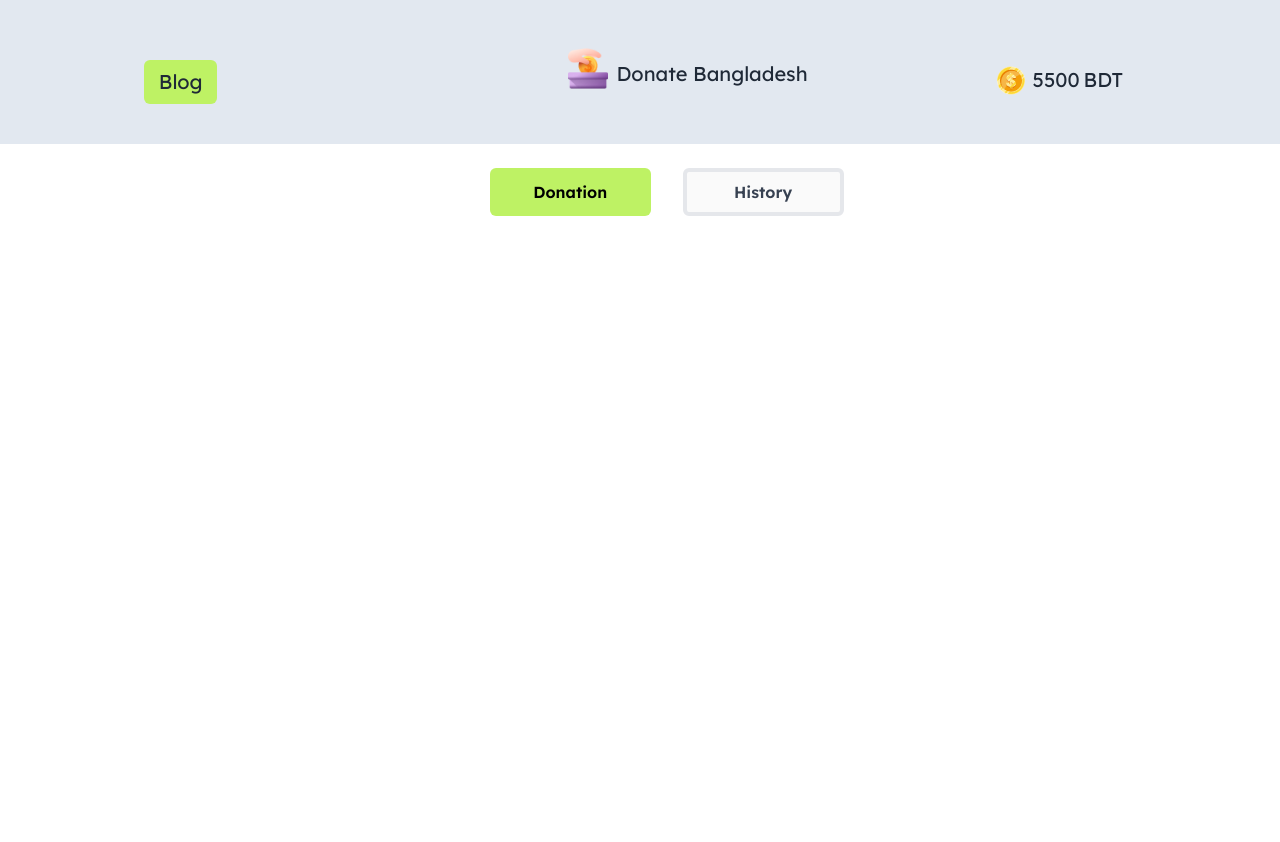
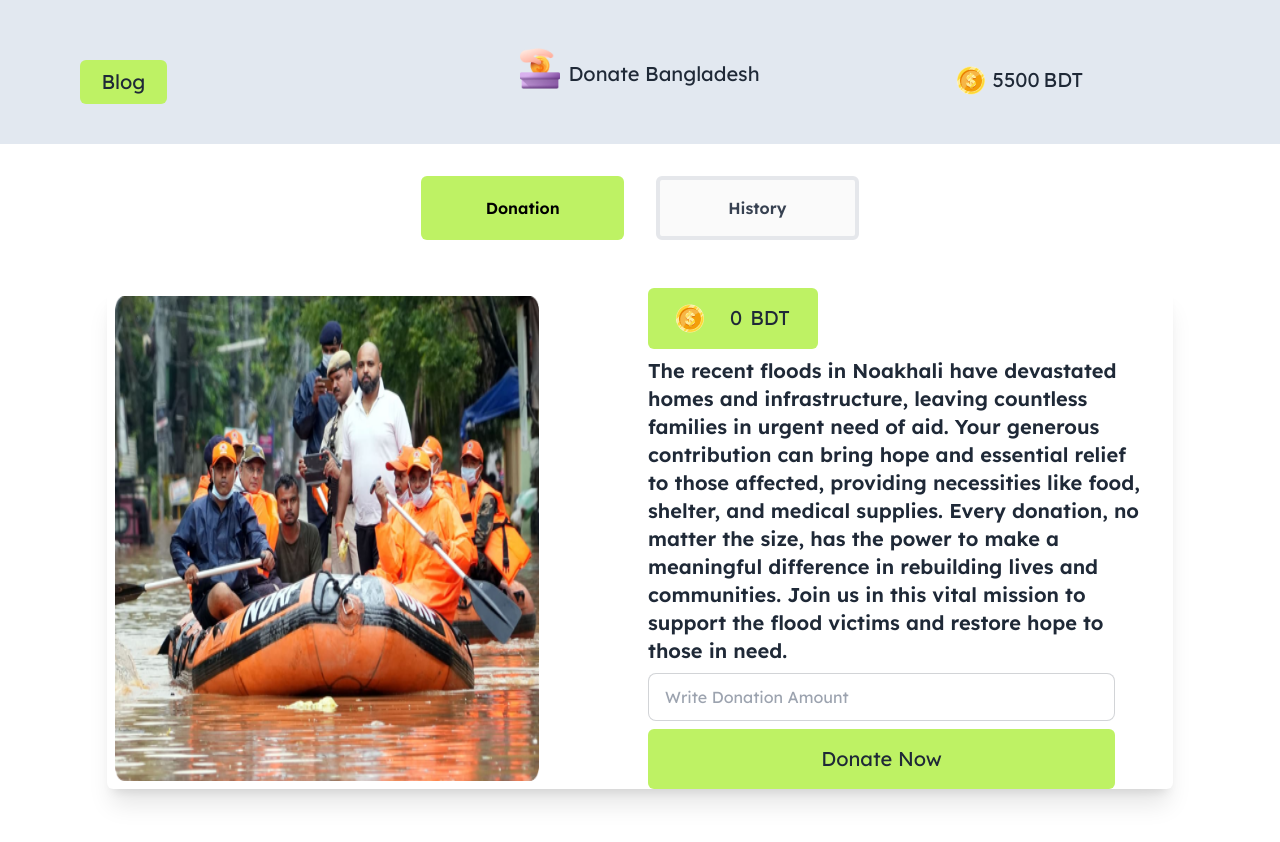
Before and after one commit to fariha-richi/M5-A5-DonationBD, a plain HTML site: page index.html in a window 1280 px wide. Drawn offline with nearby package versions, Linux system fonts and the light colour scheme.

Commit message:
donation card 1 is created

```diff
--- a/index.html
+++ b/index.html
@@ -23,24 +23,24 @@
 </head>
 
 <body class="lexend">
-    <main class="w-11/12">
+    <main class="w-full">
 
         <header class="text-4xl mb-10">
           <!-- navbar -->
-          <div class="flex-no-wrap flex w-full pl-32 fixed top-0 items-center justify-center bg-slate-200 z-10">
+          <div class="flex-no-wrap flex w-full fixed top-0 items-center justify-center bg-slate-200 z-10">
               <div class="navbar-start mt-4">
-                <button id="blogButton" class="text-xl lg:w-1/6  bg-lime-300 rounded-md p-2 text-center ml-4">Blog</button>
+                <button id="blogButton" class="text-xl lg:w-1/6  bg-lime-300 rounded-md p-2 text-center ml-20">Blog</button>
               </div>
               <div class="navbar-center lg:flex lg:h-32 mt-4">
               <!-- menu -->
-                <ul class="menu-horizontal pt-8 pr-8">
-                  <li class="hidden lg:block"><img class="w-5/6" src="assets/logo.png" alt="Logo Donate Bangladesh"></li>
+                <ul class="menu-horizontal pt-8">
+                  <li class="hidden lg:block"><img class="w-5/6" src="assets/logo.png" alt="Donate BD logo"></li>
 
                   <li><a class="lg:text-xl text-lg">Donate Bangladesh</a></li>
                 </ul>
               </div>
               <div class="navbar-end flex lg:items-start justify-center gap-2">
-                <img class="mt-4" src="assets/coin.png" alt="coin">
+                <img class="mt-4" src="assets/coin.png" alt="coin image">
                 <div class="gap-1 lg:text-xl flex text-sm mt-4 mr-0 pr-0 items-center">
                   <a><span id="TxtCashInHand">5500</span></a>
                 <a><span>BDT</span></a>
@@ -50,16 +50,52 @@
       </header>
 
       <body>
-        <div class="min-h-screen ml-20 pl-20 mt-36">
-            <div class="mb-4 container p-6 ">
+        <div class="min-h-screen mt-36">
+            <div class="mb-4 container p-8">
                 <!-- Donation & History button -->
             <div class="flex justify-center gap-8">
                 <button
                   id="donation-tab"
-                  class="lg:w-1/6 lg:py-2 p-2 text-black font-semibold rounded-md bg-lime-300">Donation</button>
-                <button id="btnHistoryTab" class="lg:w-1/6 lg:py-2 p-2 border-4 rounded-md text-gray-700 font-semibold bg-neutral-50">History</button>
+                  class="lg:w-1/6 lg:py-4 text-black font-semibold rounded-md bg-lime-300">Donation</button>
+                <button id="btnHistoryTab" class="lg:w-1/6 lg:py-4 border-4 rounded-md text-gray-700 font-semibold bg-neutral-50">History</button>
               </div>
               </div>
+
+              <div id="donation-div">
+                <!-- card--1 -->
+                <section class="mt-4">
+                    <div class="flex justify-center">
+                        <div class="bg-base-100 lg:w-5/6 shadow-xl gap-x-4 gap-y-2 grid grid-cols-1 lg:grid-cols-2 rounded-md">
+                            <figure class="p-2">
+                            <img class="lg:w-5/6 h-full"
+                                src="assets/noakhali.png"
+                                alt="Noakhali donation image"
+                                class="rounded-xl" />
+                            </figure>
+                            <div class="card-body p-0 pr-4 lg:items-start items-center text-left">
+                                <button class="lg:text-xl w-1/3  bg-lime-300 rounded-md p-4 text-center flex justify-center ">
+                                    <span class="w-1/3"><img src="assets/coin.png" alt="coin image" ></span>
+                                    <span
+                                        id="TxtNkhaliDonationAmt"
+                                        class="mx-2">0
+                                    </span>
+                                    <span>BDT</span>
+                                </button>
+                            <div class="">
+                              <h2 class="card-title text-l">The recent floods in Noakhali have devastated homes and infrastructure, leaving countless families in urgent need of aid. Your generous contribution can bring hope and essential relief to those affected, providing necessities like food, shelter, and medical supplies. Every donation, no matter the size, has the power to make a meaningful difference in rebuilding lives and communities. Join us in this vital mission to support the flood victims and restore hope to those in need.</p>
+                            </div>
+
+                            <span class="w-11/12 text-start">
+                                <input id="valNkhaliAmt" type="text" placeholder="Write Donation Amount" class="input input-bordered w-full" />
+                            </span>
+
+                                <button id="IdBtnNkhali" class="lg:text-xl lg:w-11/12  bg-lime-300 rounded-md p-4 text-center flex justify-center">
+                                    <span>Donate Now</span>
+                                </button>
+
+                            </div>
+                        </div>
+                    </div>
               </div>
 
       </body>
```
